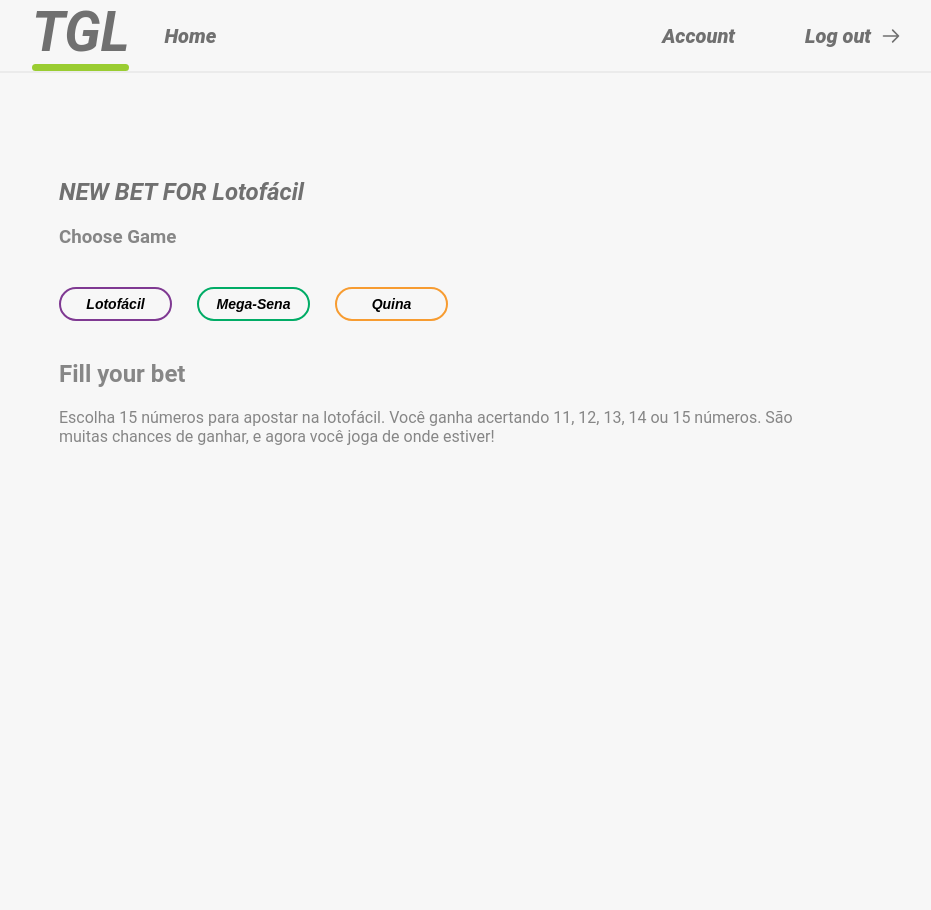
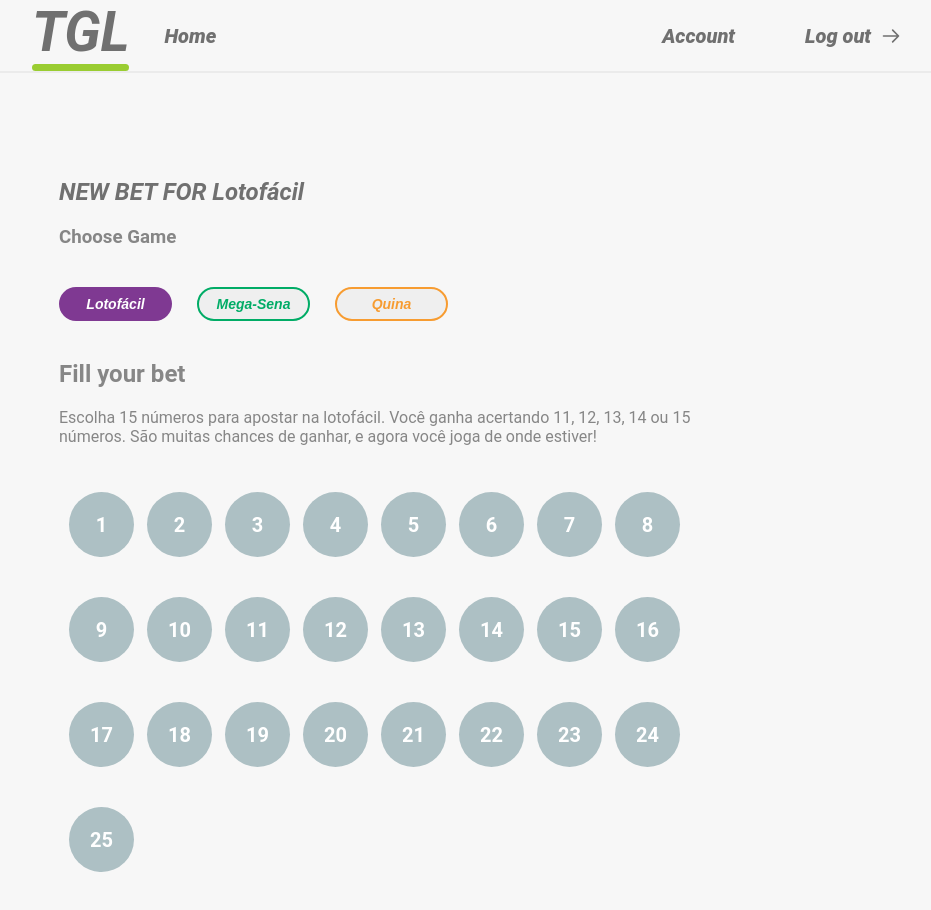
Before and after one commit to Wesleyss071299/ReactksProva, a React (Create React App) app: page / in a window 1280 px wide. Shown: the top 910 px of the page, without its empty margins (156-1087 px from the left). Before the commit the page ends 800 px from the top, so only its background shows below. Built offline with nearby package versions, Linux system fonts and the light colour scheme.

Commit message:
feat: numbers button and refactor button setGameType

```diff
--- a/src/Pages/NewGame/index.tsx
+++ b/src/Pages/NewGame/index.tsx
@@ -9,6 +9,7 @@ import GameDescription from '../../components/GameDescription';
 import ButtonsGameType from '../../components/ButtonsGameType';
 // Interfaces
 import { Types } from '../../interfaces/game-interfaces'
+import NumberButton from '../../components/NumberButton';
 
 
 
@@ -39,12 +40,13 @@ const NewGame: React.FC = () => {
                 <h2 className="title"> NEW BET <strong>FOR</strong> <strong>{currentGame?.type}</strong></h2>
                 <GameInfoContainer>
                     <h3>Choose Game</h3>
-                    <ButtonsGameType onSetGameType={setGameType}/>
+                    <ButtonsGameType onSetGameType={setGameType} currentType={currentGame?.type}/>
                 </GameInfoContainer>
 
                 <GameInfoContainer>
                     <GameDescription description={currentGame?.description}/>
                 </GameInfoContainer>
+                <NumberButton range={currentGame?.range}/>
             </GameContainer>
         </BetContainer>
     )
--- a/src/Pages/NewGame/styles.ts
+++ b/src/Pages/NewGame/styles.ts
@@ -22,5 +22,5 @@ export const GameContainer = styled.section`
 `;
 
 export const GameInfoContainer = styled.div`
-	max-width: 750px;
+	max-width: 650px;
 `;
--- a/src/components/ButtonsGameType/index.tsx
+++ b/src/components/ButtonsGameType/index.tsx
@@ -1,18 +1,33 @@
-import React, { MouseEvent } from 'react'
+import React, { MouseEvent, useEffect } from 'react'
 import { useAppSelector } from '../../store/hooks'
 import {ButtonsGameContainer, ButtonGame} from './styles'
 
-const ButtonsGameType: React.FC<{onSetGameType: (event: MouseEvent<HTMLElement>) => void}> = (props) => {
+const ButtonsGameType: React.FC<{onSetGameType: (event: MouseEvent<HTMLElement>) => void, currentType: string}> = (props) => {
 
     const games = useAppSelector((state)=> state.game.games)
 
+
     return(
         <ButtonsGameContainer>
-            {games.map((item) => (
-                <ButtonGame color={item.color} key={item.type} value={item.type} onClick={props.onSetGameType}>
-                    {item.type}
-                </ButtonGame>
-            ))}
+            {games.map((item) => {
+                if(props.currentType === item.type) {
+                    return(
+                    <ButtonGame color={item.color} key={item.type} value={item.type} onClick={(e: MouseEvent<HTMLElement>) => {
+                        props.onSetGameType(e)
+                    }}>
+                        {item.type}
+                    </ButtonGame>
+                    )
+                }else {
+                    return (
+                        <ButtonGame border={item.color} key={item.type} value={item.type} onClick={(e: MouseEvent<HTMLElement>) => {
+                            props.onSetGameType(e)
+                        }}>
+                            {item.type}
+                        </ButtonGame>
+                    )
+                }
+            })}
         </ButtonsGameContainer>
     )
 }
--- a/src/components/ButtonsGameType/styles.ts
+++ b/src/components/ButtonsGameType/styles.ts
@@ -4,16 +4,17 @@ export const ButtonsGameContainer = styled.div`
     flex-direction: row;
 `;
 
-export const ButtonGame = styled.button<{color?: string}>`
+export const ButtonGame = styled.button<{color?: string, border?: string}>`
         width: 113px;
         height: 34px;
         border-radius: 100px 100px 100px 100px;
-        border: ${props => props.color} 2px solid;
+        border: ${props => props.border? props.border : 'none'} 2px solid;
         min-width: 103px;
-        background: none;
+        background: ${props => props.color};
         margin: 20px 25px 20px 0;
         padding: 5px 10px;
         font-size: 0.875em;
         font-style: italic;
         font-weight: 700;
+        color: ${props => props.border? props.border : 'white'}
 `;
--- /dev/null
+++ b/src/components/NumberButton/index.tsx
@@ -0,0 +1,15 @@
+import React from 'react'
+import { ChooseNumber } from './styles';
+const NumberButton: React.FC<{range: number}> = (props) => {
+    let numbers = []
+    for (let i = 0; i < props.range; i++) {
+        numbers.push(i)
+    }
+    return(
+        <ChooseNumber>
+            {numbers.map((item) => <div>{+item + 1}</div>)}
+        </ChooseNumber>
+    )
+}
+
+export default NumberButton;
--- /dev/null
+++ b/src/components/NumberButton/styles.ts
@@ -0,0 +1,20 @@
+import styled from 'styled-components';
+
+export const ChooseNumber = styled.section`
+    display: flex;
+	flex-wrap: wrap;
+    div {
+        display: flex;
+        justify-content: center;
+        align-items: center;
+        background: #adc0c4;
+        margin: 20px 13px 20px 0px;
+        width: 65px;
+        height: 65px;
+        border-radius: 100px;
+        font-size: 1.25em;
+        font-weight: 700;
+        cursor: pointer;
+        color: #fff;
+    }
+`;
```
